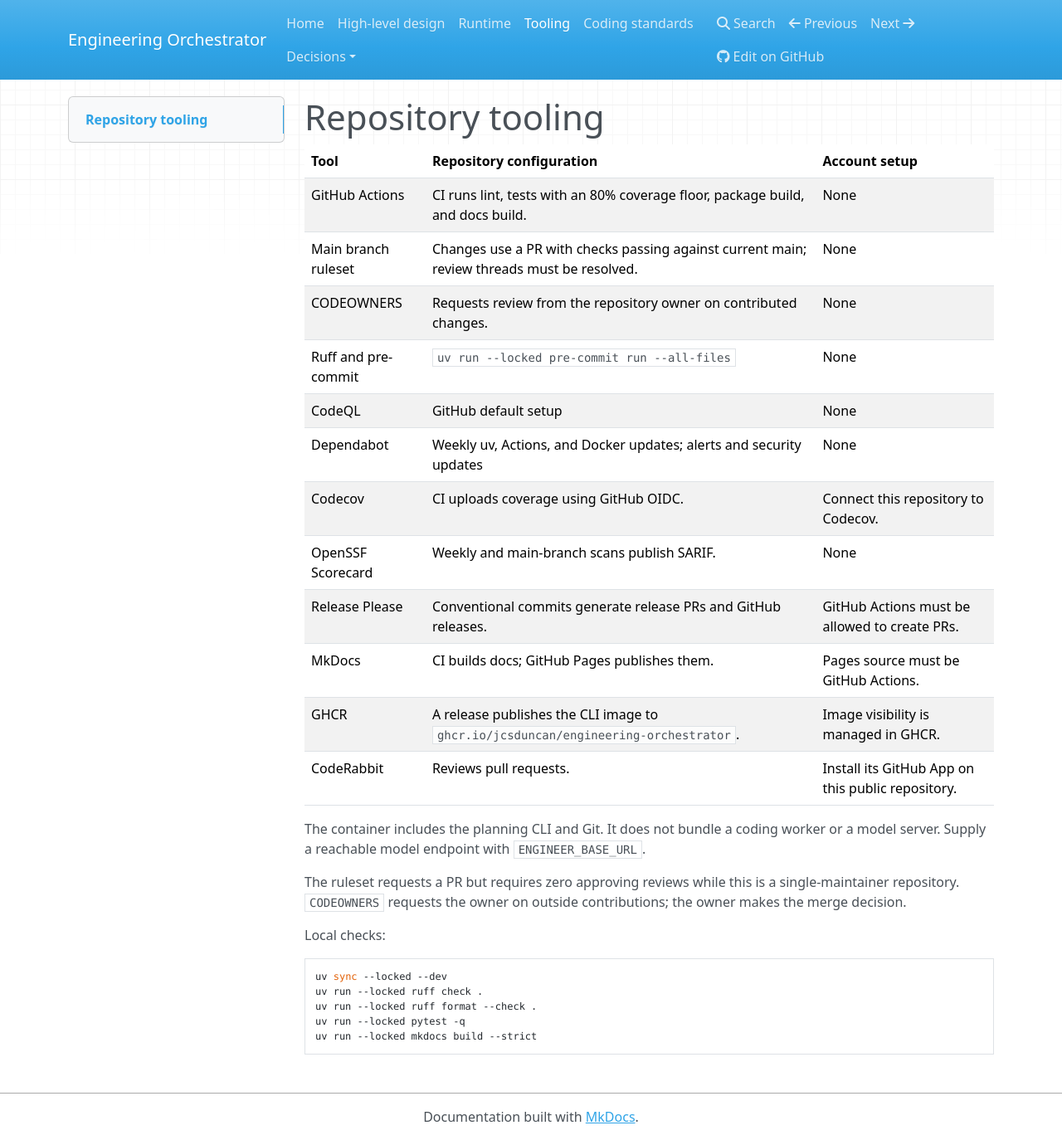
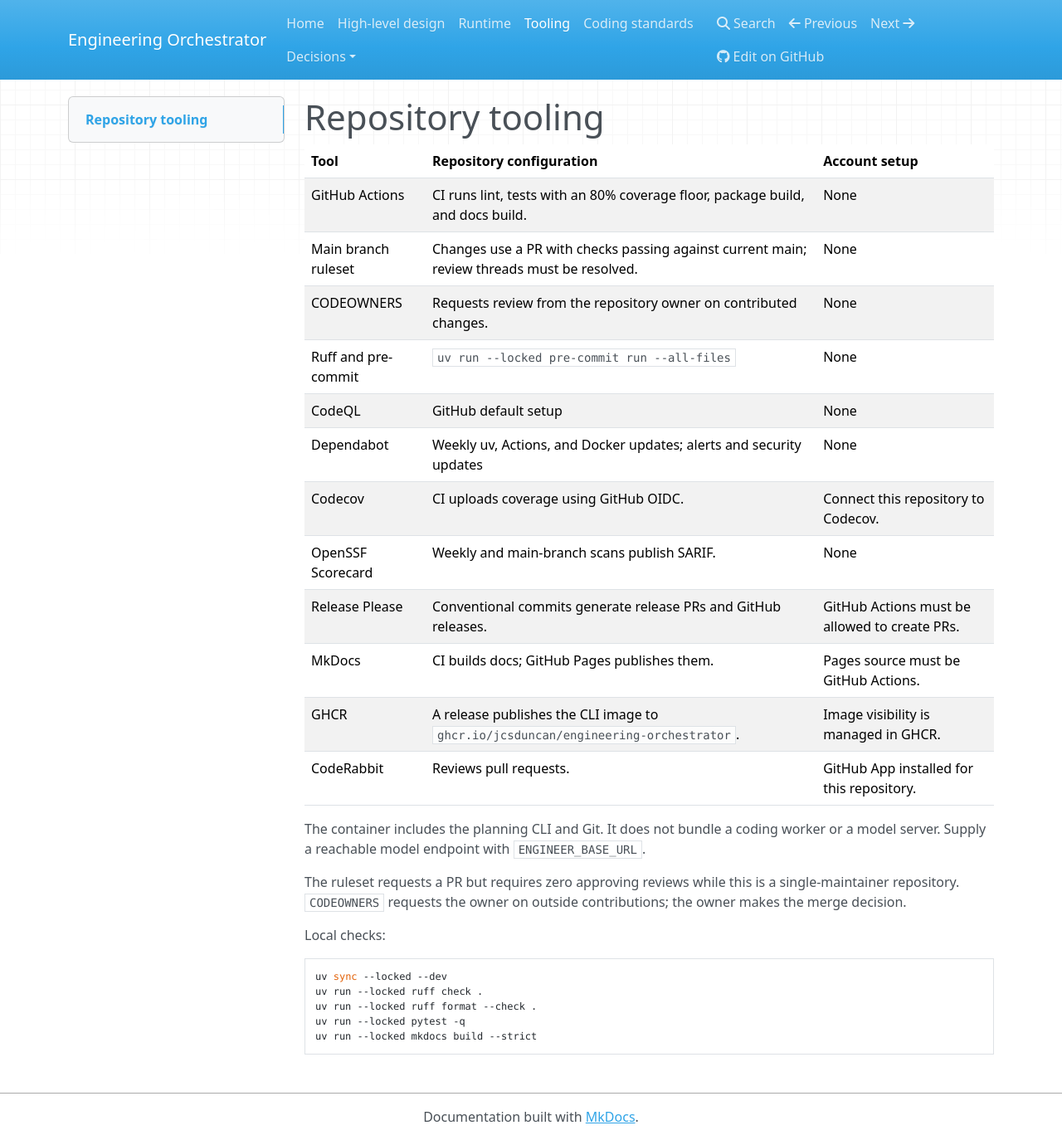
Before and after one commit to jcsduncan/engineering-orchestrator, an MkDocs documentation site: the page built from docs/tooling.md, in a window 1280 px wide and 1374 px high. Shown: the whole window at 83% size. Built offline with MkDocs 1.6.1, drawn with Linux system fonts in a browser that asks for light colours; nearby versions of some CDN libraries.

Commit message:
docs: record CodeRabbit installation

```diff
--- a/docs/tooling.md
+++ b/docs/tooling.md
@@ -13,7 +13,7 @@
 | Release Please | Conventional commits generate release PRs and GitHub releases. | GitHub Actions must be allowed to create PRs. |
 | MkDocs | CI builds docs; GitHub Pages publishes them. | Pages source must be GitHub Actions. |
 | GHCR | A release publishes the CLI image to `ghcr.io/jcsduncan/engineering-orchestrator`. | Image visibility is managed in GHCR. |
-| CodeRabbit | Reviews pull requests. | Install its GitHub App on this public repository. |
+| CodeRabbit | Reviews pull requests. | GitHub App installed for this repository. |
 
 The container includes the planning CLI and Git. It does not bundle a coding worker or a model server. Supply a reachable model endpoint with `ENGINEER_BASE_URL`.
 
```
